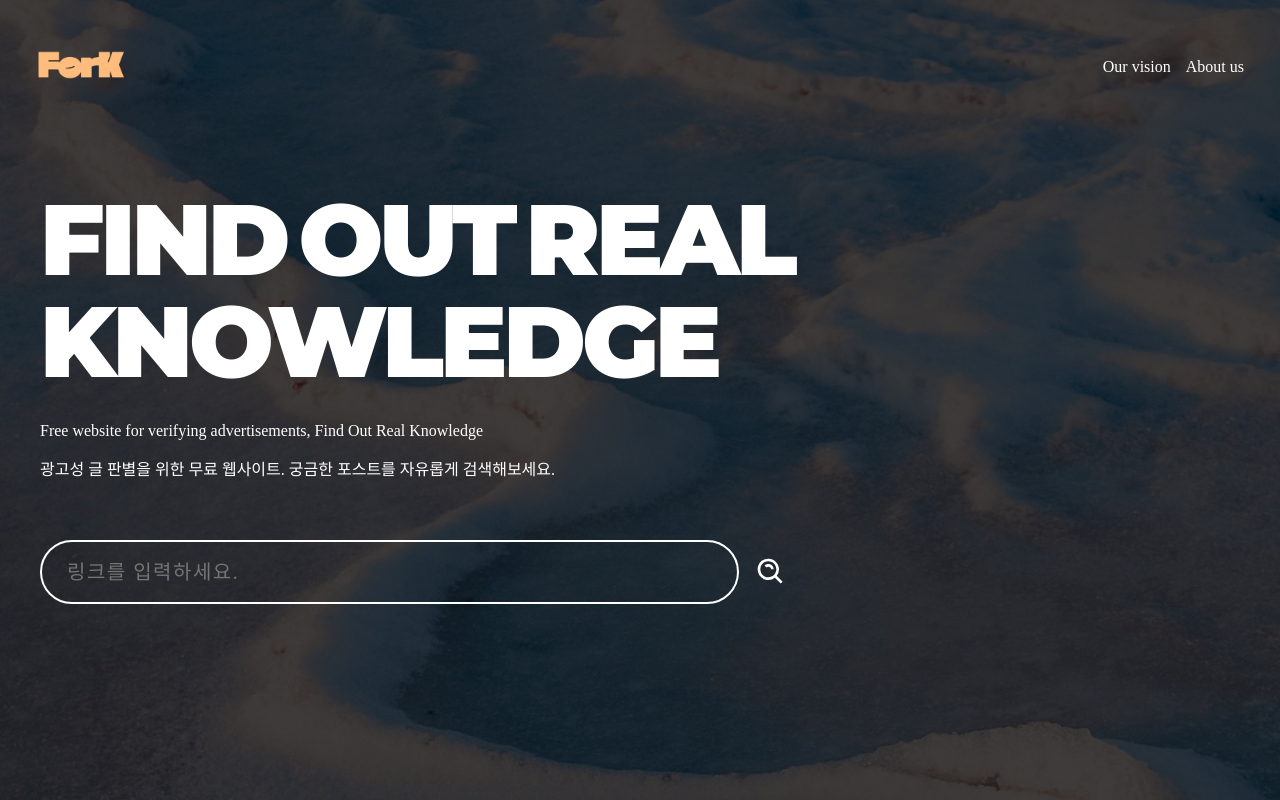
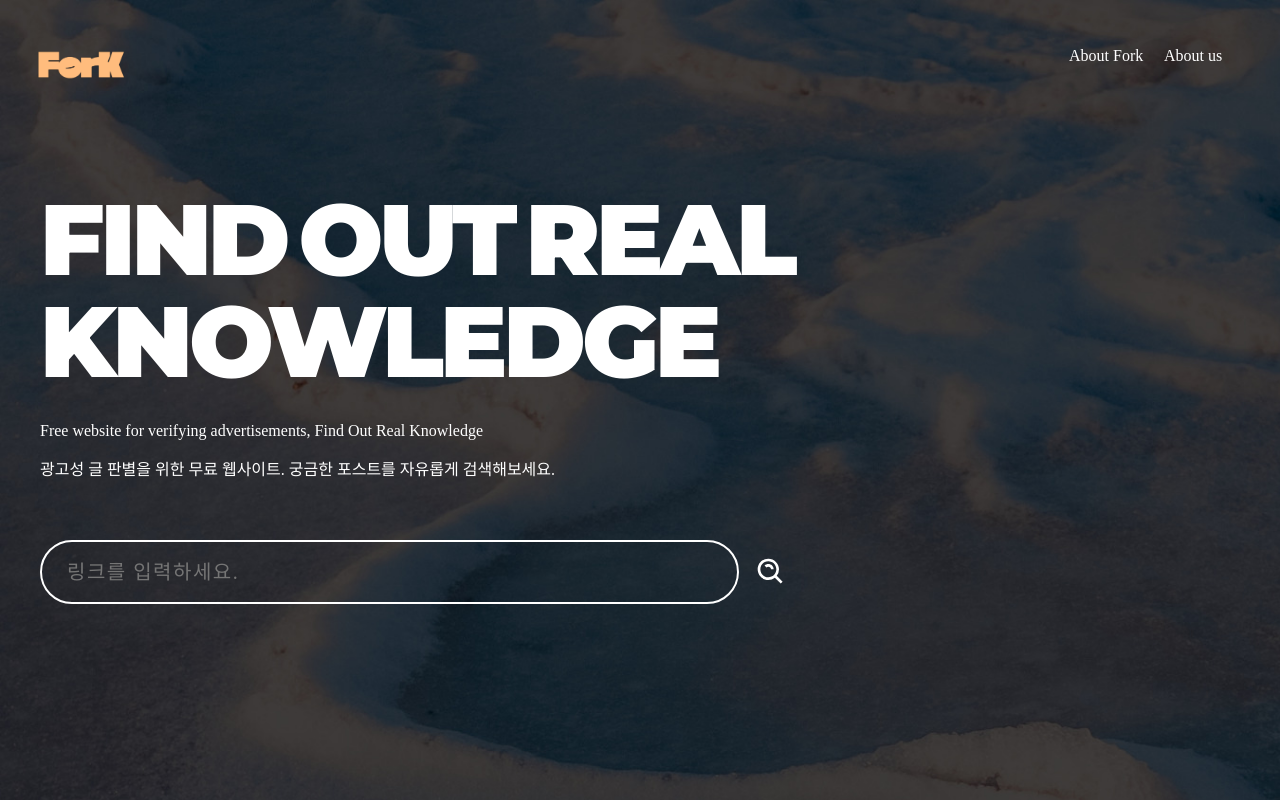
Before and after one commit to treasure-sky/FORK, a React (Create React App) app in the folder AD-defender/frontend/: page / in a window 1280 px wide. Shown: the top 800 px of the page. Built offline with nearby package versions, Linux system fonts and the light colour scheme; no server answers; a web font is replaced by a local one.

Commit message:
feat/useEffect

```diff
--- a/AD-defender/frontend/package.json
+++ b/AD-defender/frontend/package.json
@@ -1,6 +1,6 @@
 {
   "proxy": "http://localhost:8080",
-  "name": "hackerton23_front",
+  "name": "AD-defender",
   "version": "0.1.0",
   "private": true,
   "dependencies": {
--- a/AD-defender/frontend/src/App.js
+++ b/AD-defender/frontend/src/App.js
@@ -1,5 +1,5 @@
 // import React,{useReducer, useRef, useCallback} from 'react';
-import React, {useState} from 'react';
+import React, {useEffect, useState} from 'react';
 import {Route, Routes} from 'react-router-dom';
 import Main from '../src/pages/Main'
 import ResultPage from './pages/ResultPage'
@@ -8,7 +8,16 @@ import Bi from './pages/bi';
 import axios from 'axios';
 
 const App =()=> {
-  const [data, setData] = useState(null);
+  const [message, setMessage] = useState([]);
+  useEffect(() => {
+    fetch("...")
+    .then((response) => {
+      return response.json();
+    })
+    .then((data) => {
+      setMessage(data);
+    });
+  }, []);
   // const onClick = async()=>{
   //   try{
   //     const response = await axios.get(...);
--- a/AD-defender/frontend/src/components/Header.js
+++ b/AD-defender/frontend/src/components/Header.js
@@ -11,10 +11,11 @@ function Header(props){
         <Link to="/"><img className='logo-img' alt='logo-img' src='image/app-logo-img-color.png'/></Link>
                 <nav>
                     <ul>
-                        <li><a>Our vision</a></li>
-                        <li><a>About us</a></li>
+                    <Link to="/bi"><li><a>About Fork</a></li></Link>
+                    <Link to="/aboutus"><li><a>About us</a></li></Link>
                     </ul>
                 </nav>
+
     </div>
     )
 }
--- a/AD-defender/frontend/src/pages/Main.js
+++ b/AD-defender/frontend/src/pages/Main.js
@@ -1,17 +1,18 @@
 import Header from '../components/Header';
 import Footer from '../components/Footer';
 import BodyCopy from '../components/Body';
-import '../styles/Main.scss'
+import '../styles/Main.scss';
+
 
 const Main = (props) => {
     return (
-        <div className='MainPage'>
+        <section className='MainPage'>
             <Header/>
             <div className='body'><BodyCopy/></div>
             <div className='footer'><Footer/></div>
             {/* <LinkInsert/> */}
 
-        </div>
+        </section>
     )
 }
 
--- a/AD-defender/frontend/src/styles/Header.scss
+++ b/AD-defender/frontend/src/styles/Header.scss
@@ -22,8 +22,14 @@
             li{
             display: inline-block;
             padding-left: 15px;
+            width: 80px;
+            height: 40px;
                 a{
                     color: white;
+                    &:hover{
+                        color: #ffbc7d;
+                        transition: all 0.5s ease;
+                    }
                 }
             }
         }
--- /dev/null
+++ b/AD-defender/package.json
@@ -0,0 +1,6 @@
+{
+  "name": "AD-defender",
+  "version": "1.0.0",
+  "main": "index.js",
+  "license": "MIT"
+}
```
Also changed, not shown: 1 other file (tests, documents, lock files or other folders).
